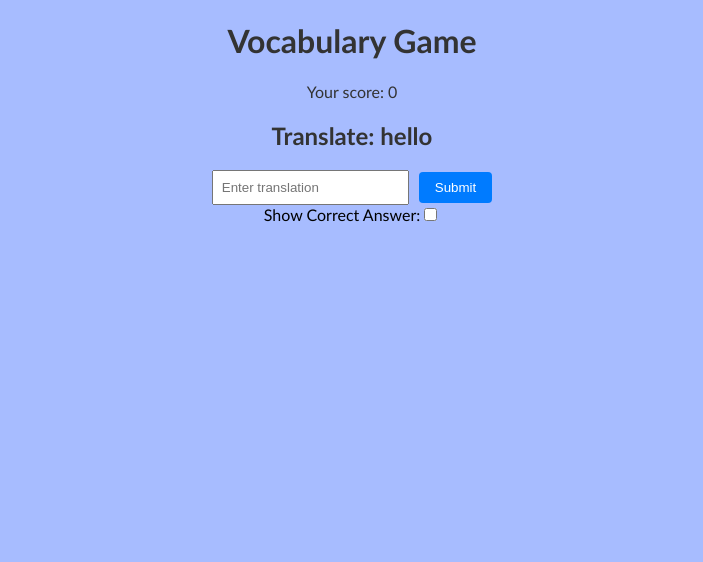
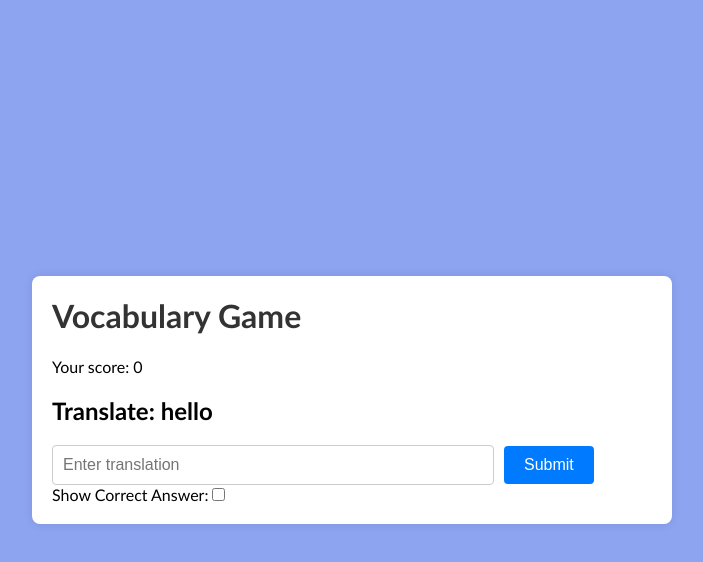
Before and after one commit to raymowu/penpal, a React (Vite) app: page /vocab-game in a window 1280 px wide. Shown: the top 562 px of the page, without its empty margins (288-991 px from the left). Built offline with nearby package versions, Linux system fonts and the light colour scheme; no server answers; sample sign-in values are in the browser's storage.

Commit message:
improved vocab game style

```diff
--- a/src/style.scss
+++ b/src/style.scss
@@ -357,41 +357,84 @@ $darkColor: #2f2d52;
 }
 
 body {
-  background-color: #a7bcff;
+  font-family: Arial, sans-serif;
+  background-color: #8da4f1;
+  margin: 0;
+  padding: 0;
  }
+
+
+ .vocab-game {
+  display: flex;
+  justify-content: center;
+  align-items: center;
+  min-height: 100vh;
+ }
+
 
  .vocab-game-container {
   max-width: 600px;
-  margin: 0 auto;
-  text-align: center;
-  background-color: #a7bcff;
+  width: 90%;
+  background-color: #fff;
+  border-radius: 8px;
+  padding: 20px;
+  box-shadow: 0 0 10px rgba(0, 0, 0, 0.1);
  }
 
-.word-container,
-.result-container {
+
+ h1 {
+  color: #333;
+  margin-top: 0;
+ }
+
+
+ .word-container {
   margin-top: 20px;
  }
 
+
  input[type='text'] {
-  padding: 8px;
+  padding: 10px;
   margin-right: 10px;
+  border: 1px solid #ccc;
+  border-radius: 4px;
+  width: 70%;
+  font-size: 16px;
  }
 
+
  button {
-  padding: 8px 16px;
+  padding: 10px 20px;
   cursor: pointer;
   background-color: #007bff;
   color: white;
   border: none;
   border-radius: 4px;
+  font-size: 16px;
  }
+
 
  button:hover {
   background-color: #0056b3;
  }
 
-h1,
-h2,
-p {
-  color: #333;
+
+ .result-container {
+  margin-top: 20px;
  }
+
+
+ .options {
+  margin-top: 20px;
+ }
+
+
+ label {
+  font-size: 16px;
+  margin-right: 10px;
+ }
+
+
+ input[type='checkbox'] {
+  margin-right: 5px;
+ }
```
Lines whose indentation alone changed are shown as unchanged.
